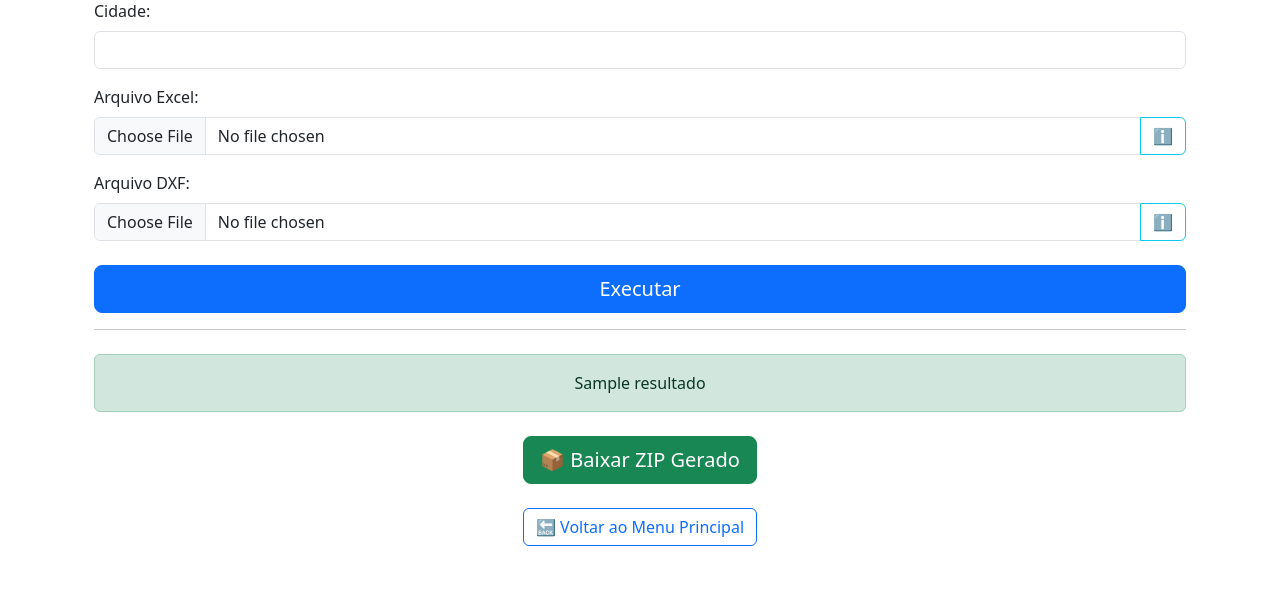
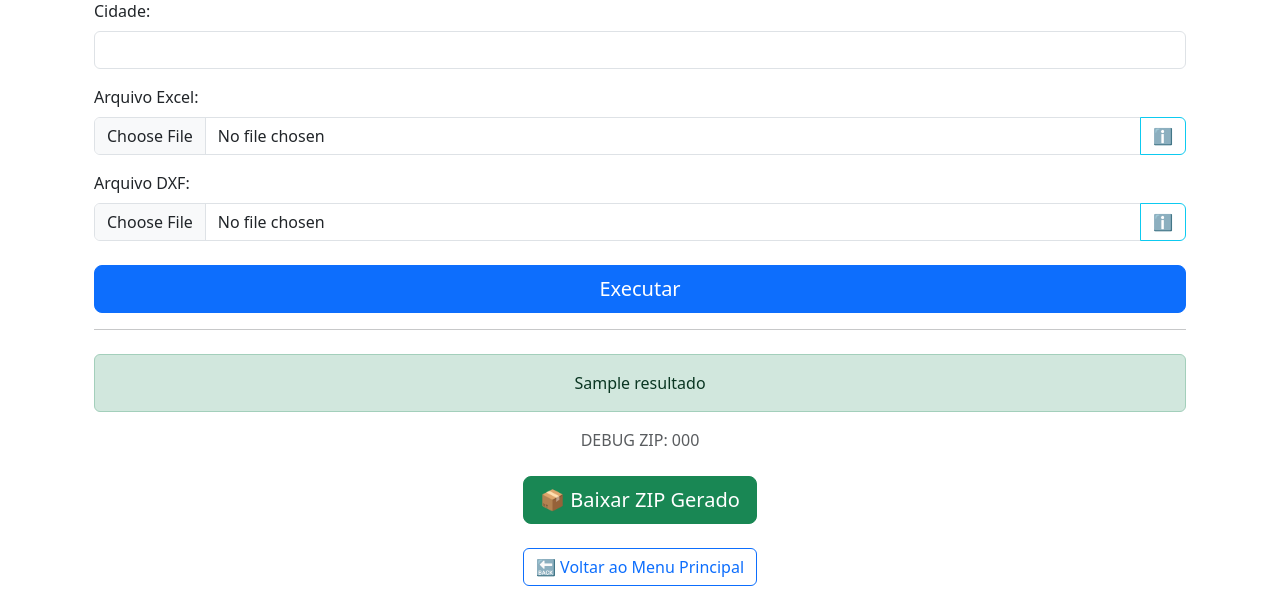
Before and after one commit to Paulo425/modulos-na-web, a Python web app: template templates/formulario_AZIMUTE_AZ.html in a window 1280 px wide. Shown: the part 195-805 px from the top of the page. Before the commit the page ends 741 px from the top, so only its background shows below. Run offline with Jinja, Linux system fonts and the light colour scheme; the template is opened without the code that fills it: most values are stand-ins (such as "Sample title", 1, 10 or a date in 2020).

Commit message:
mudanças

```diff
--- a/app.py
+++ b/app.py
@@ -403,6 +403,10 @@ def gerar_memorial_azimute_az():
 
         except Exception as e:
             print(f"⚠️ Erro ao localizar arquivo ZIP para download: {e}")
+            print(f"🔍 ZIP a ser baixado: {zip_download}")
+            <p>DEBUG ZIP: {{ zip_download }}</p>
+
+
 
     return render_template("formulario_AZIMUTE_AZ.html", resultado=resultado, erro=erro_execucao, zip_download=zip_download, log_path=log_relativo)
 
--- a/templates/formulario_AZIMUTE_AZ.html
+++ b/templates/formulario_AZIMUTE_AZ.html
@@ -80,6 +80,7 @@
     {% endif %}
 
     {% if zip_download %}
+    <p class="text-muted text-center">DEBUG ZIP: {{ zip_download }}</p>
     <div class="mt-4 text-center">
         <a href="{{ url_for('download_zip', filename=zip_download) }}" class="btn btn-success btn-lg">
             📦 Baixar ZIP Gerado
```
